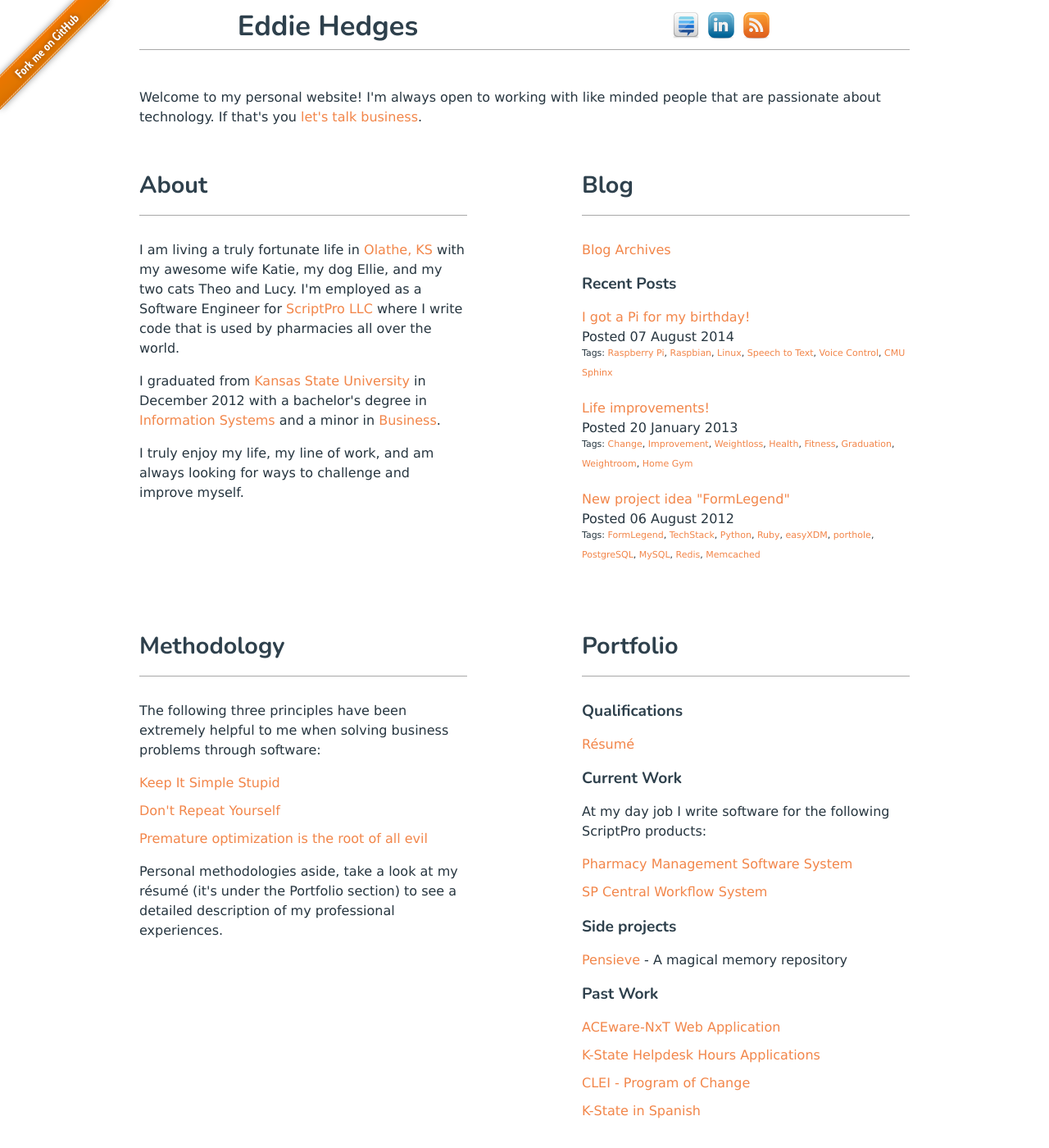
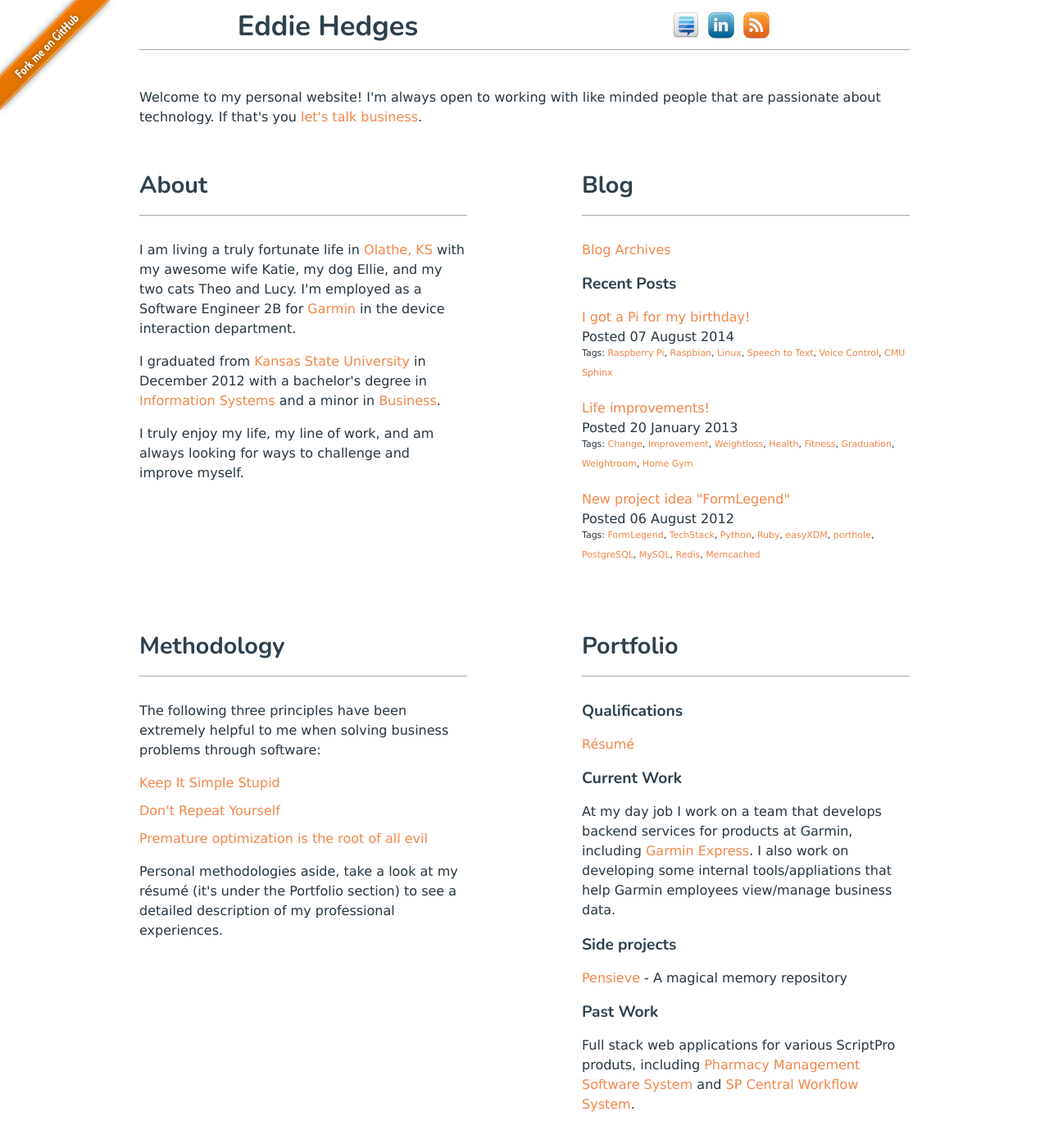
Before and after one commit to edhedges/edhedges.github.com, a Jekyll site: the page built from index.html, in a window 1280 px wide and 1400 px high. Shown: the whole window at 82% size. Built offline with Jekyll 4.4.1, drawn with Linux system fonts in a browser that asks for light colours; nearby versions of some CDN libraries.

Commit message:
pushing latest up to dev with changes including Garmin content

```diff
--- a/_config.yml
+++ b/_config.yml
@@ -8,7 +8,7 @@ baseurl: /
 safe: false
 future: false
 highlighter: rouge
-markdown: Kramdown
+markdown: kramdown
 permalink: /blog/:year/:month/:day/:title
 
 tag_page_layout: tag_page
--- a/index.html
+++ b/index.html
@@ -14,8 +14,7 @@ title: Home
       <div class="seven columns">
         <h2>About</h2>
         <hr />
-        <p>I am living a truly fortunate life in <a href="http://www.olatheks.org/">Olathe, KS</a> with my awesome wife Katie, my dog Ellie, and my two cats Theo and Lucy.
-            I'm employed as a Software Engineer for <a href="http://www.scriptpro.com/">ScriptPro LLC</a> where I write code that is used by pharmacies all over the world.</p>
+        <p>I am living a truly fortunate life in <a href="http://www.olatheks.org/">Olathe, KS</a> with my awesome wife Katie, my dog Ellie, and my two cats Theo and Lucy. I'm employed as a Software Engineer 2B for <a href="http://www.garmin.com/en-US">Garmin</a> in the device interaction department.</p>
         <p>I graduated from <a href="http://www.k-state.edu/">Kansas State University</a> in December 2012 with a bachelor's degree in <a href="http://www.cis.ksu.edu/programs/undergrad/is">Information Systems</a> and a minor in <a href="http://catalog.k-state.edu/preview_program.php?poid=3379&catoid=13">Business</a>.
         <p>I truly enjoy my life, my line of work, and am always looking for ways to challenge and improve myself.</p>
       </div>
@@ -57,21 +56,14 @@ title: Home
     <h3>Qualifications</h3>
     <p><a href="/pdf/resume.pdf">Résumé</a></p>
     <h3>Current Work</h3>
-    <p>At my day job I write software for the following ScriptPro products:</p>
-    <ul>
-        <li><a href="http://www.scriptpro.com/Products/SP-Central-Pharmacy-Management-System/">Pharmacy Management Software System</a></li>
-        <li><a href="http://www.scriptpro.com/Products/SP-Central-Workflow-System/">SP Central Workflow System</a></li>
-    </ul>
+    <p>At my day job I work on a team that develops backend services for products at Garmin, including <a href="http://software.garmin.com/en-US/express.html">Garmin Express</a>. I also work on developing some internal tools/appliations that help Garmin employees view/manage business data.</p>
     <h3>Side projects</h3>
     <ul>
       <li><a href="/pensieve/">Pensieve</a> - A magical memory repository</li>
     </ul>
     <h3>Past Work</h3>
     <ul>
-      <li><a href="https://aceware-next.com/">ACEware-NxT Web Application</a></li>
-      <li><a href="http://www.k-state.edu/its/helpdesk/">K-State Helpdesk Hours Applications</a></li>
-      <li><a href="https://www.universitylifecafe.k-state.edu/clei/">CLEI - Program of Change</a></li>
-      <li><a href="http://www.k-state.edu/espanol/">K-State in Spanish</a></li>
+      <li>Full stack web applications for various ScriptPro produts, including <a href="http://www.scriptpro.com/Products/SP-Central-Pharmacy-Management-System/">Pharmacy Management Software System</a> and <a href="http://www.scriptpro.com/Products/SP-Central-Workflow-System/">SP Central Workflow System</a>.</li>
     </ul>
   </div>
 </div>
```
Also changed, not shown: 5 other files.
